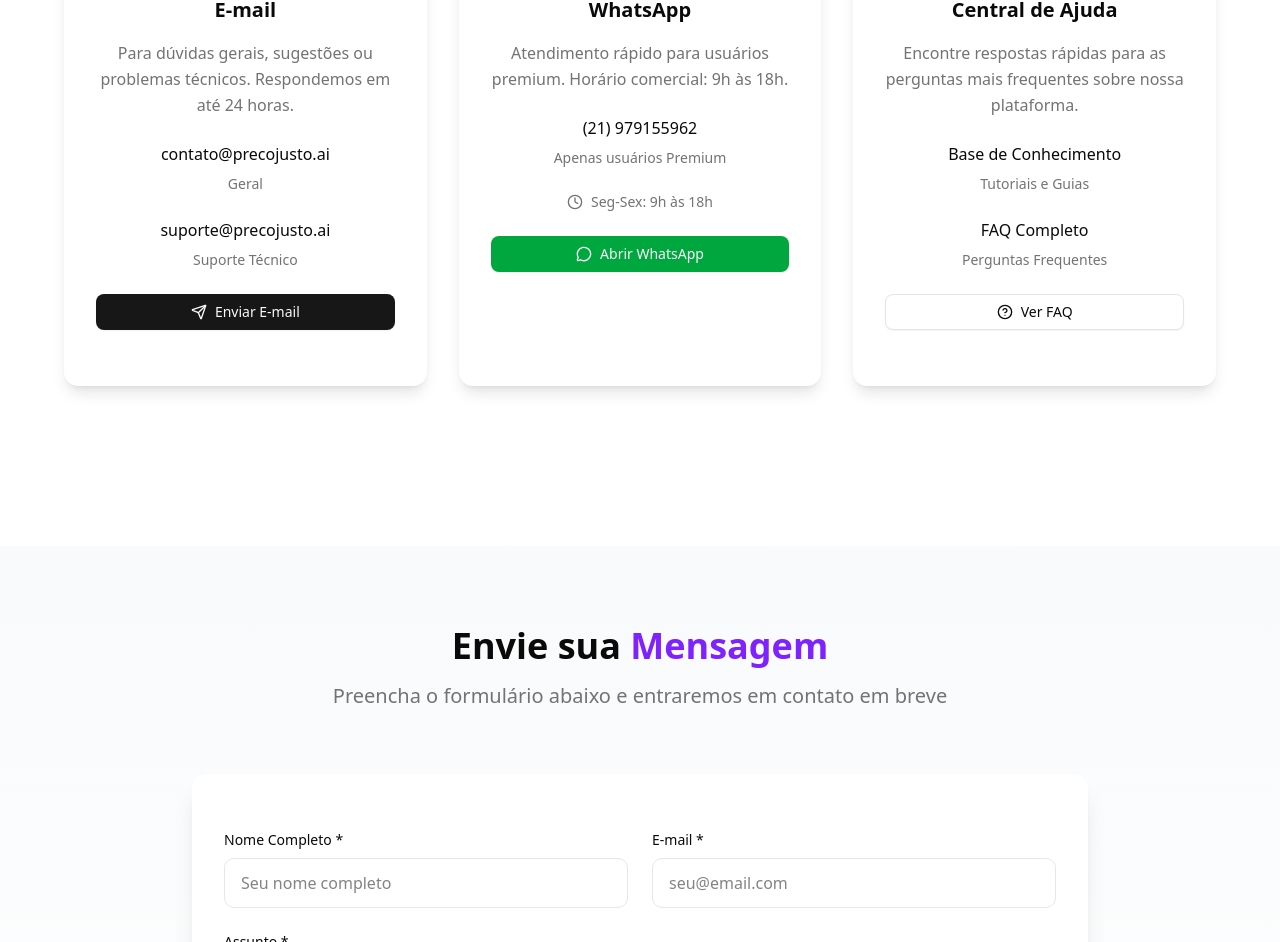
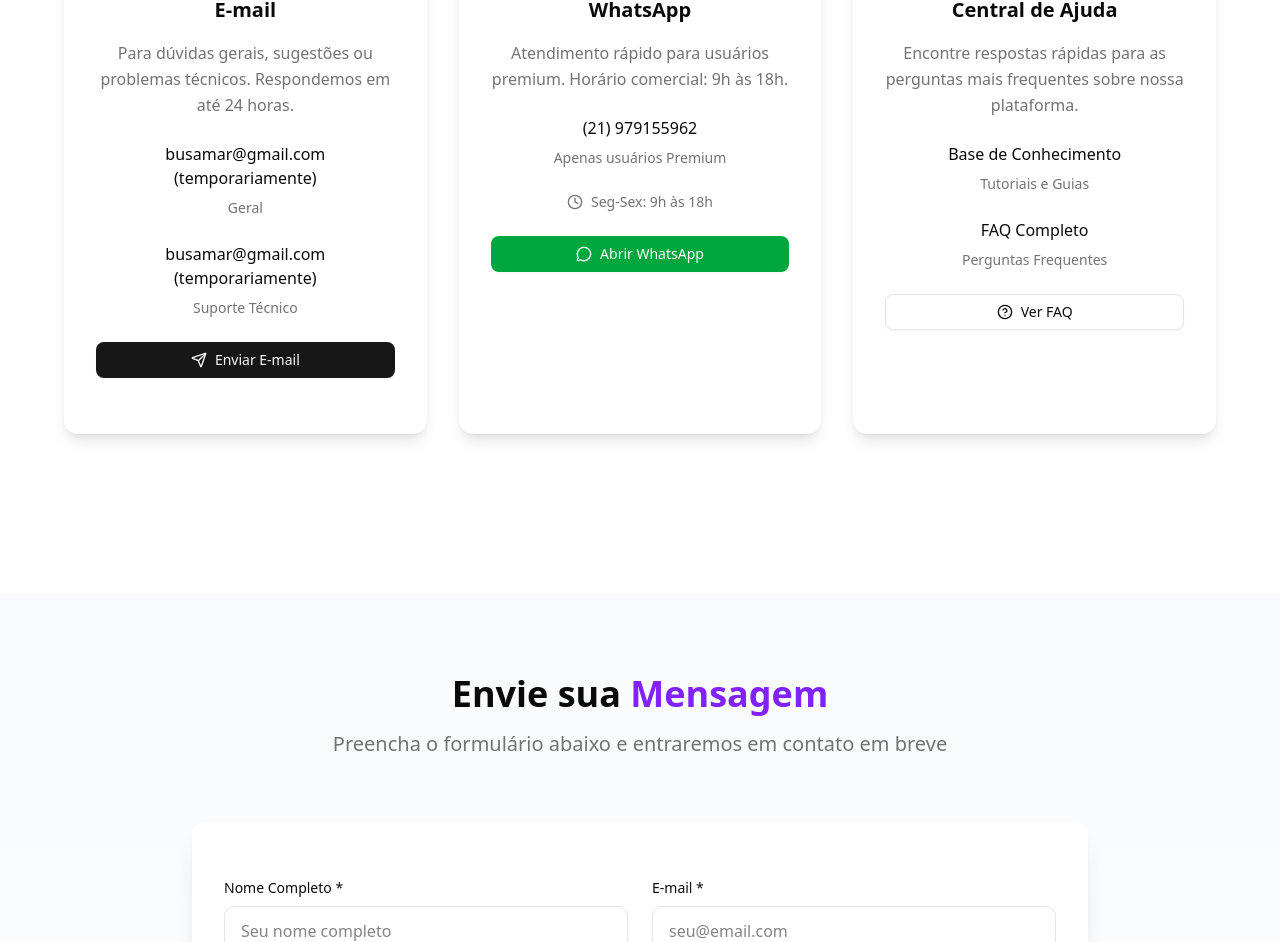
Before and after one commit to Alexandre-Busarello/precoJustoIA, a Next.js app: page /contato in a window 1280 px wide. Shown: the part 950-1892 px from the top of the page. Built offline with nearby package versions, Linux system fonts and the light colour scheme; no server answers; the database is empty.

Commit message:
ALFA - Melhoris

```diff
--- a/src/app/contato/page.tsx
+++ b/src/app/contato/page.tsx
@@ -87,15 +87,15 @@ export default function ContatoPage() {
                   Respondemos em até 24 horas.
                 </p>
                 <div className="space-y-2 mb-6">
-                  <p className="font-medium">contato@precojusto.ai</p>
+                  <p className="font-medium">busamar@gmail.com (temporariamente)</p>
                   <p className="text-sm text-muted-foreground">Geral</p>
                 </div>
                 <div className="space-y-2 mb-6">
-                  <p className="font-medium">suporte@precojusto.ai</p>
+                  <p className="font-medium">busamar@gmail.com (temporariamente)</p>
                   <p className="text-sm text-muted-foreground">Suporte Técnico</p>
                 </div>
                 <Button className="w-full" asChild>
-                  <a href="mailto:contato@precojusto.ai" className="flex items-center justify-center gap-2">
+                  <a href="mailto:busamar@gmail.com" className="flex items-center justify-center gap-2">
                     <Send className="w-4 h-4" />
                     Enviar E-mail
                   </a>
@@ -359,7 +359,7 @@ export default function ContatoPage() {
               Não encontrou a resposta que procurava?
             </p>
             <Button size="lg" variant="outline" asChild>
-              <a href="mailto:contato@precojusto.ai" className="flex items-center gap-3">
+              <a href="mailto:busamar@gmail.com" className="flex items-center gap-3">
                 <Mail className="w-5 h-5" />
                 Entre em Contato Conosco
               </a>
--- a/src/app/lgpd/page.tsx
+++ b/src/app/lgpd/page.tsx
@@ -89,7 +89,7 @@ export default function LGPDPage() {
                   <h4 className="font-semibold mb-2">Preço Justo AI</h4>
                   <p className="text-muted-foreground">
                     <strong>Responsável:</strong> Busamar Tecnologia<br/>
-                    <strong>E-mail para questões de privacidade:</strong> privacidade@precojusto.ai<br/>
+                    <strong>E-mail para questões de privacidade:</strong> busamar@gmail.com (temporariamente)<br/>
                     <strong>Data de vigência:</strong> Esta política está em vigor desde 01 de janeiro de 2025
                   </p>
                 </div>
@@ -431,9 +431,9 @@ export default function LGPDPage() {
                     Para exercer qualquer um dos seus direitos, entre em contato conosco através do e-mail:
                   </p>
                   <Button size="lg" className="bg-blue-600 hover:bg-blue-700" asChild>
-                    <Link href="mailto:privacidade@precojusto.ai" className="flex items-center gap-2">
+                    <Link href="mailto:busamar@gmail.com" className="flex items-center gap-2">
                       <Mail className="w-5 h-5" />
-                      privacidade@precojusto.ai
+                      busamar@gmail.com (temporariamente)
                     </Link>
                   </Button>
                   <p className="text-sm text-muted-foreground mt-4">
@@ -791,7 +791,7 @@ export default function LGPDPage() {
 
           <div className="flex flex-col sm:flex-row gap-6 justify-center">
             <Button size="lg" className="bg-white text-blue-600 hover:bg-gray-100 text-lg px-8 py-4" asChild>
-              <Link href="mailto:privacidade@precojusto.ai" className="flex items-center gap-3">
+              <Link href="mailto:busamar@gmail.com" className="flex items-center gap-3">
                 <Mail className="w-5 h-5" />
                 Falar com Privacidade
                 <ArrowRight className="w-5 h-5" />
--- a/src/app/termos-de-uso/page.tsx
+++ b/src/app/termos-de-uso/page.tsx
@@ -93,8 +93,8 @@ export default function TermosDeUsoPage() {
                   <p className="text-muted-foreground">
                     <strong>Razão Social:</strong> Busamar Tecnologia<br/>
                     <strong>Plataforma:</strong> precojusto.ai<br/>
-                    <strong>E-mail de contato:</strong> contato@precojusto.ai<br/>
-                    <strong>Suporte:</strong> suporte@precojusto.ai<br/>
+                    <strong>E-mail de contato:</strong> busamar@gmail.com (temporariamente)<br/>
+                    <strong>Suporte:</strong> busamar@gmail.com (temporariamente)<br/>
                     <strong>Data de vigência:</strong> 01 de janeiro de 2025
                   </p>
                 </div>
@@ -801,7 +801,7 @@ export default function TermosDeUsoPage() {
 
           <div className="flex flex-col sm:flex-row gap-6 justify-center">
             <Button size="lg" className="bg-white text-blue-600 hover:bg-gray-100 text-lg px-8 py-4" asChild>
-              <Link href="mailto:suporte@precojusto.ai" className="flex items-center gap-3">
+              <Link href="mailto:busamar@gmail.com" className="flex items-center gap-3">
                 <Mail className="w-5 h-5" />
                 Falar com Suporte
                 <ArrowRight className="w-5 h-5" />
@@ -813,7 +813,7 @@ export default function TermosDeUsoPage() {
           </div>
 
           <div className="mt-8 text-sm opacity-75">
-            <p>E-mail: contato@precojusto.ai | Suporte: suporte@precojusto.ai</p>
+            <p>E-mail: busamar@gmail.com | Suporte: busamar@gmail.com</p>
           </div>
         </div>
       </section>
--- a/src/components/seo-structured-data.tsx
+++ b/src/components/seo-structured-data.tsx
@@ -56,7 +56,7 @@ export function SEOStructuredData({
           "contactPoint": {
             "@type": "ContactPoint",
             "contactType": "customer service",
-            "email": "contato@precojusto.ai"
+            "email": "busamar@gmail.com"
           }
         },
         // Website
--- a/src/lib/email-service.ts
+++ b/src/lib/email-service.ts
@@ -390,7 +390,7 @@ export function generatePasswordResetEmailTemplate(resetUrl: string, userName?:
               </p>
               <p class="footer-text">
                 Precisa de ajuda? Entre em contato conosco em
-                <a href="mailto:suporte@precojusto.ai" class="footer-link">suporte@precojusto.ai</a>
+                <a href="mailto:busamar@gmail.com" class="footer-link">busamar@gmail.com</a>
               </p>
 
               <div class="footer-brand">
@@ -416,7 +416,7 @@ IMPORTANTE:
 - Se você não solicitou esta redefinição, ignore este email
 - Sua senha atual permanecerá inalterada até que você complete o processo
 
-Precisa de ajuda? Entre em contato conosco em suporte@precojusto.ai
+Precisa de ajuda? Entre em contato conosco em busamar@gmail.com
 
 Preço Justo AI - Análise fundamentalista inteligente
 ${baseUrl}
```
